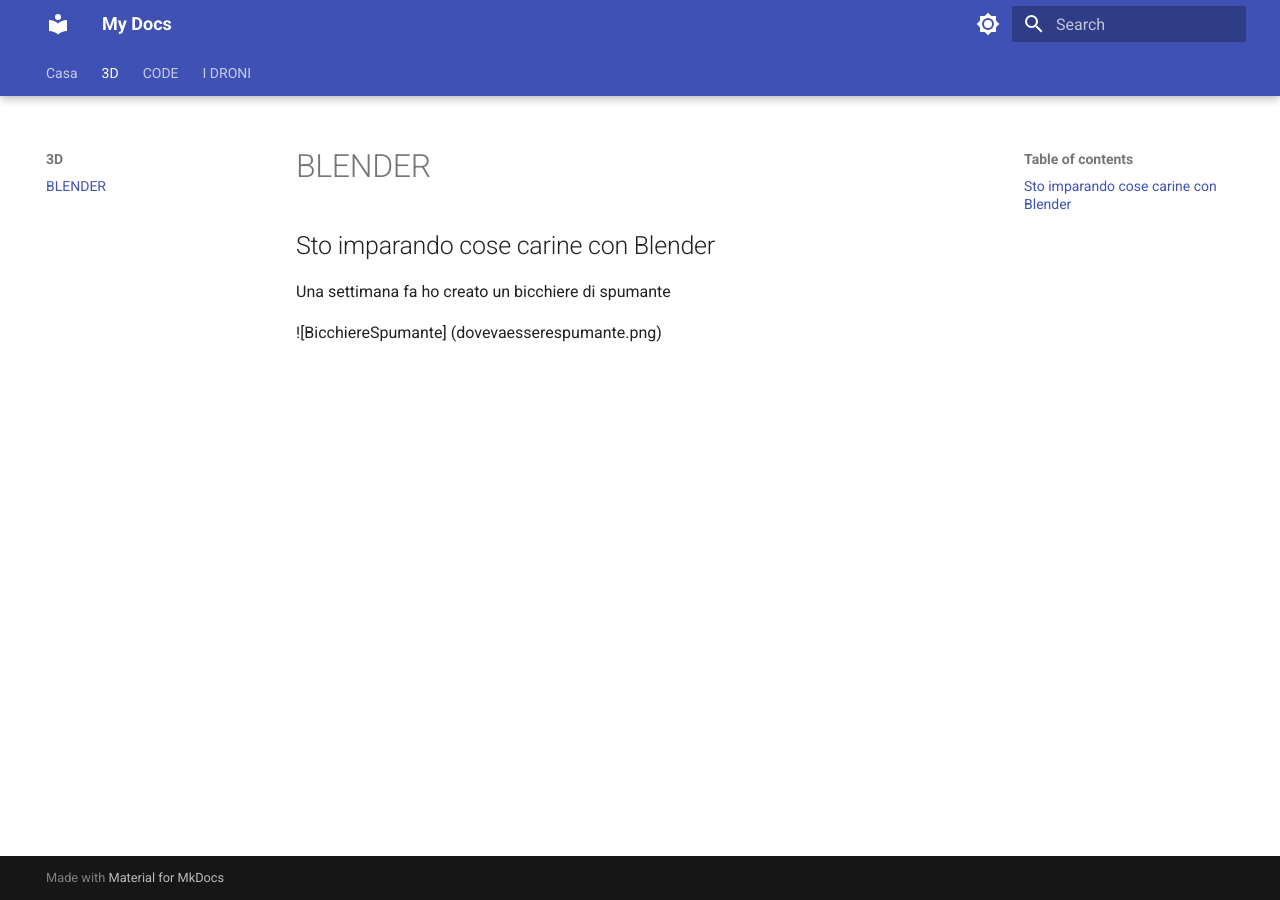
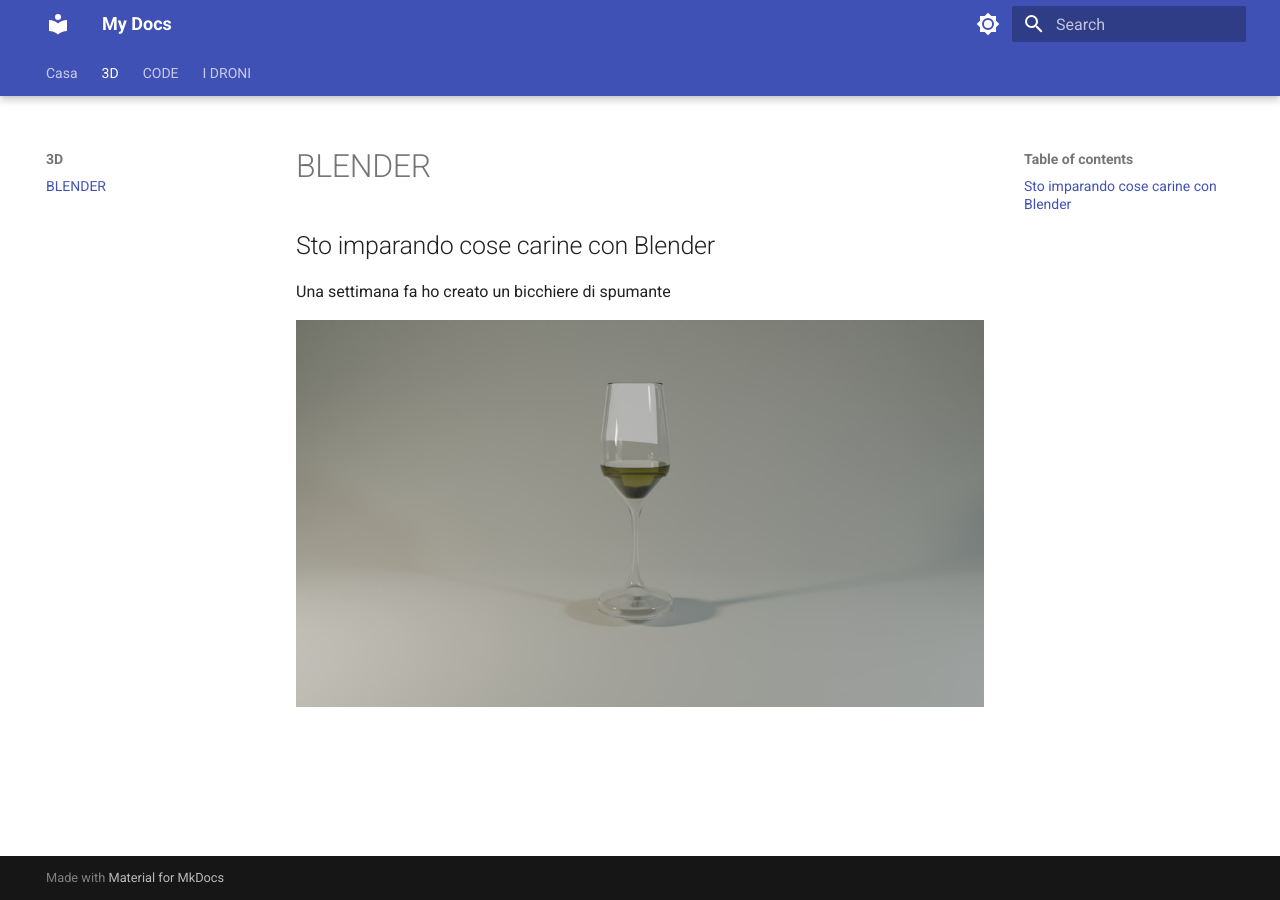
Before and after one commit to PorriFPV/GITHUBSITO, an MkDocs documentation site: the page built from docs/3D/BLENDER.md, in a window 1280 px wide. Built offline with MkDocs 1.6.1 and Material for MkDocs 9.7.7, drawn with Linux system fonts in a browser that asks for light colours.

Commit message:
aggiunto bene bicchiere blender

```diff
--- a/docs/3D/BLENDER.md
+++ b/docs/3D/BLENDER.md
@@ -3,4 +3,4 @@
 
 Una settimana fa ho creato un bicchiere di spumante
 
-![BicchiereSpumante] (dovevaesserespumante.png)
+![BicchiereSpumante](dovevaesserespumante.jpg)
```
Also changed, not shown: docs/3D/dovevaesserespumante.jpg (added), 1 other file.
